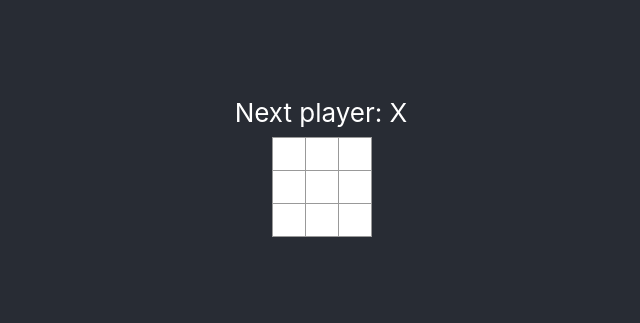
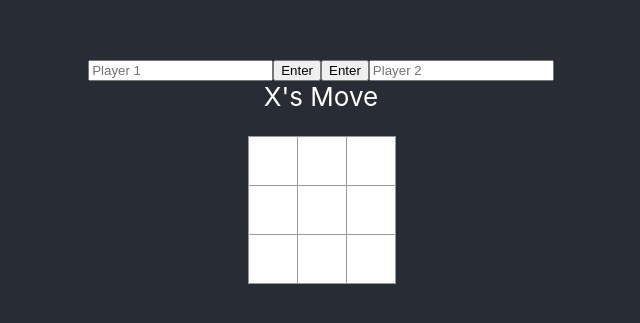
Before and after one commit to colecrum26/tic-tac-toe, a React (Create React App) app in the folder tic-tac-toe/: page / in a window 1280 px wide. Shown: the part 233-556 px from the top of the page, without its empty margins (319-959 px from the left). Built offline with nearby package versions, Linux system fonts and the light colour scheme.

Commit message:
started on start screen

```diff
--- a/tic-tac-toe/package.json
+++ b/tic-tac-toe/package.json
@@ -8,6 +8,7 @@
     "@testing-library/user-event": "^13.5.0",
     "react": "^18.2.0",
     "react-dom": "^18.2.0",
+    "react-router-dom": "^6.11.2",
     "react-scripts": "5.0.1",
     "web-vitals": "^2.1.4"
   },
--- a/tic-tac-toe/src/App.jsx
+++ b/tic-tac-toe/src/App.jsx
@@ -1,11 +1,15 @@
+import { BrowserRouter as Router, Routes, Route } from "react-router-dom";
 import GameBoard from "./components/gameBoard";
 import "./App.css";
 import "./boardStyle.css";
+import Start from "./components/startScreen";
 
 function App() {
 
   return (
     <div className="App">
+      {/* StartScreen */}
+      <Start />
       <GameBoard />
     </div>
   );
--- a/tic-tac-toe/src/boardStyle.css
+++ b/tic-tac-toe/src/boardStyle.css
@@ -5,12 +5,12 @@
     font-size: 24px;
     font-weight: bold;
     line-height: 34px;
-    height: 34px;
+    height: 50px;
+    width: 50px;
     margin-right: -1px;
     margin-top: -1px;
     padding: 0;
     text-align: center;
-    width: 34px;
   }
 
   .board-row:after {
@@ -20,7 +20,7 @@
   }
 
   .status {
-    margin-bottom: 10px;
+    margin-bottom: 25px;
   }
   .game {
     display: flex;
--- a/tic-tac-toe/src/components/gameBoard.jsx
+++ b/tic-tac-toe/src/components/gameBoard.jsx
@@ -31,7 +31,7 @@ export default function GameBoard() {
   if (winner) {
     status = "Winner: " + winner;
   } else {
-    status = "Next player: " + (xIsNext ? "X" : "O");
+    status = (xIsNext ? "X" : "O") + "'s Move";
   }
 
   return (
--- a/tic-tac-toe/src/components/startScreen.jsx
+++ b/tic-tac-toe/src/components/startScreen.jsx
@@ -1,2 +1,39 @@
 // allows players to name themselves (with default Player1/2)
 // button-click starts the game after players are named
+
+import { useState } from "react";
+
+function Players({player1}, {player2}) {
+    return (
+        <div>
+        <span>{player1}</span>
+        <span>{player2}</span>
+        </div>
+    )
+}
+
+export default function Start() {
+    const [player1, setplayer1] = useState("");
+    const [player2, setplayer2] = useState("");
+
+    function handlePlayer () {
+
+    }
+
+    return (
+        <div>
+        <form >
+            <label htmlFor="player1"></label>
+            <input type="text" name="player1" placeholder="Player 1" />
+            <button type="submit" id="player1" onClick={handlePlayer}>Enter</button>
+            <label htmlFor="player2"></label>
+            <button type="submit" id="player2" onClick={handlePlayer}>Enter</button>
+            <input type="text" name="player2" placeholder="Player 2"/>
+        </form>
+        <div>
+            <Players />
+        </div>
+        </div>
+
+    )
+}
```
Also changed, not shown: 1 other file (tests, documents, lock files or other folders).
